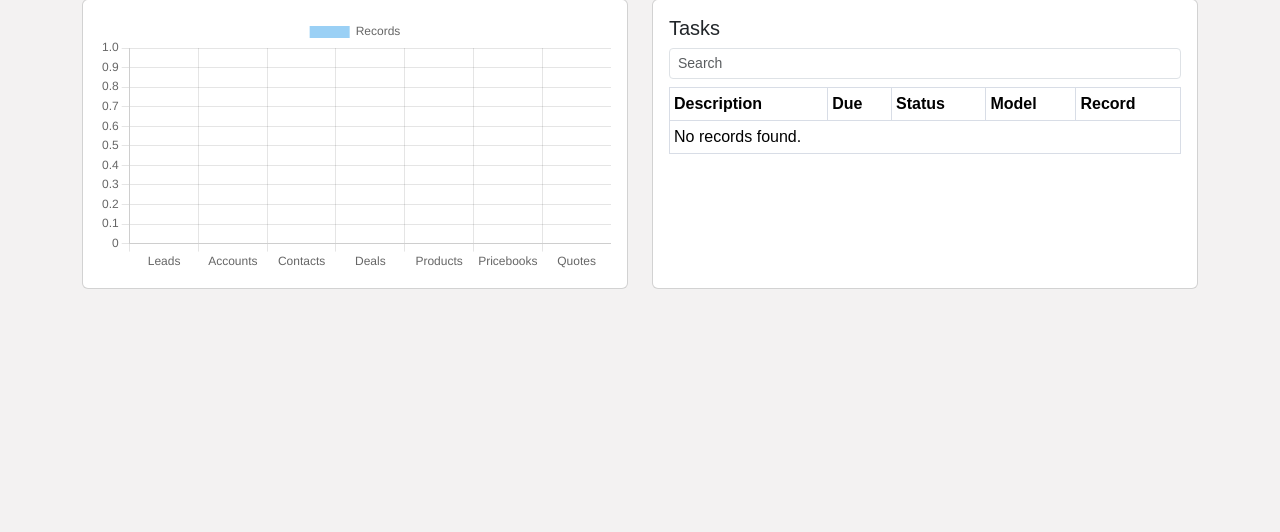
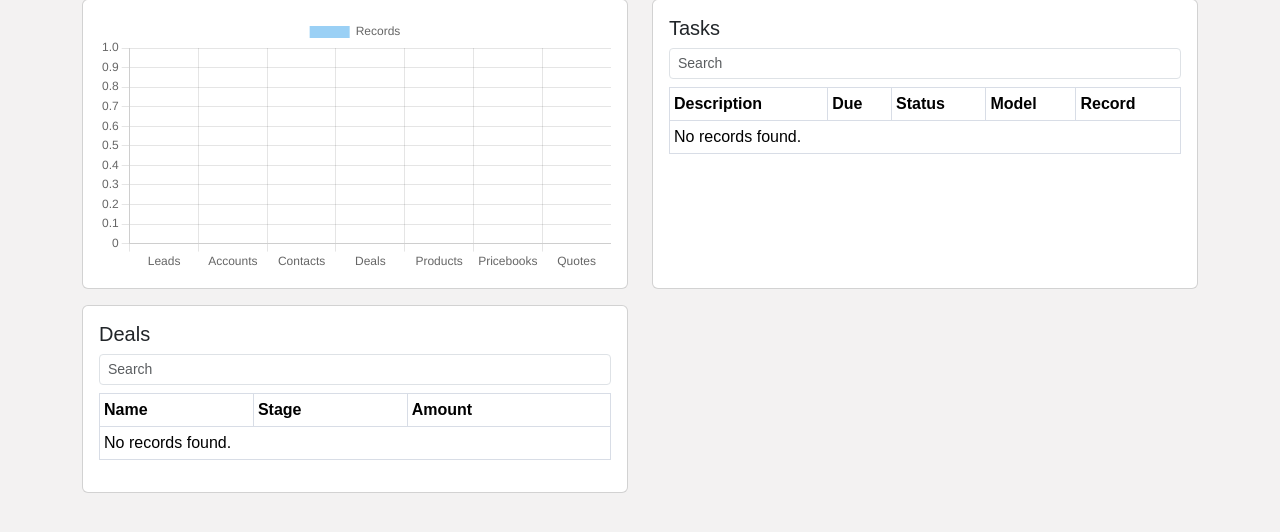
Before and after one commit to mjoist/codespaces-flask, a Flask app: page / in a window 1280 px wide. Shown: the part 161-693 px from the top of the page. Run offline with Flask 3, Linux system fonts and the light colour scheme; a user stored in the database is signed in; data that the repository does not hold is empty.

Commit message:
Add deals list to dashboard and totals in deal kanban

```diff
--- a/app.py
+++ b/app.py
@@ -245,7 +245,8 @@ def require_login():
 
 @app.route("/")
 def dashboard():
-    q = request.args.get("q", "")
+    q_task = request.args.get("q_task", "")
+    q_deal = request.args.get("q_deal", "")
     counts = {
         "leads": Lead.query.count(),
         "accounts": Account.query.count(),
@@ -256,11 +257,23 @@ def dashboard():
         "quotes": Quote.query.count(),
     }
     query = Task.query
-    if q:
-        query = query.filter(Task.description.ilike(f"%{q}%"))
+    if q_task:
+        query = query.filter(Task.description.ilike(f"%{q_task}%"))
     tasks = query.all()
+
+    deal_query = Deal.query
+    if q_deal:
+        deal_query = deal_query.filter(Deal.name.ilike(f"%{q_deal}%"))
+    deals = deal_query.all()
+
     return render_template(
-        "dashboard.html", counts=counts, tasks=tasks, q=q, title="Dashboard"
+        "dashboard.html",
+        counts=counts,
+        tasks=tasks,
+        deals=deals,
+        q_task=q_task,
+        q_deal=q_deal,
+        title="Dashboard",
     )
 
 
@@ -544,8 +557,18 @@ def list_deals():
 def deals_kanban():
     statuses = [s.value for s in StatusOption.query.filter_by(model="deal").all()]
     columns = {s: Deal.query.filter_by(stage=s).all() for s in statuses}
+    totals = {
+        s: db.session.query(db.func.coalesce(db.func.sum(Deal.amount), 0))
+        .filter_by(stage=s)
+        .scalar()
+        for s in statuses
+    }
     return render_template(
-        "kanban.html", columns=columns, title="Deals Kanban", model="deal"
+        "kanban.html",
+        columns=columns,
+        totals=totals,
+        title="Deals Kanban",
+        model="deal",
     )
 
 
--- a/templates/dashboard.html
+++ b/templates/dashboard.html
@@ -14,7 +14,7 @@
             <div class="card-body">
                 <h2 class="h5">Tasks</h2>
                 <form method="get" class="mb-2">
-                    <input type="text" class="form-control form-control-sm" name="q" value="{{ q or '' }}" placeholder="{{ _('search') }}">
+                    <input type="text" class="form-control form-control-sm" name="q_task" value="{{ q_task or '' }}" placeholder="{{ _('search') }}">
                 </form>
                 <table class="table table-sm">
                     <thead>
@@ -37,6 +37,32 @@
             </div>
         </div>
     </div>
+    <div class="col-lg-6 mb-3">
+        <div class="card h-100">
+            <div class="card-body">
+                <h2 class="h5">Deals</h2>
+                <form method="get" class="mb-2">
+                    <input type="text" class="form-control form-control-sm" name="q_deal" value="{{ q_deal or '' }}" placeholder="{{ _('search') }}">
+                </form>
+                <table class="table table-sm">
+                    <thead>
+                        <tr><th>Name</th><th>Stage</th><th>Amount</th></tr>
+                    </thead>
+                    <tbody>
+                    {% for deal in deals %}
+                        <tr>
+                            <td><a href="{{ url_for('show_deal', deal_id=deal.id) }}">{{ deal.name }}</a></td>
+                            <td>{{ deal.stage }}</td>
+                            <td>{{ deal.amount }}</td>
+                        </tr>
+                    {% else %}
+                        <tr><td colspan="3">{{ _('none_found') }}</td></tr>
+                    {% endfor %}
+                    </tbody>
+                </table>
+            </div>
+        </div>
+    </div>
 </div>
 <script src="https://cdn.jsdelivr.net/npm/chart.js"></script>
 <script>
```
Also changed, not shown: templates/kanban.html (+6 -1 lines).
